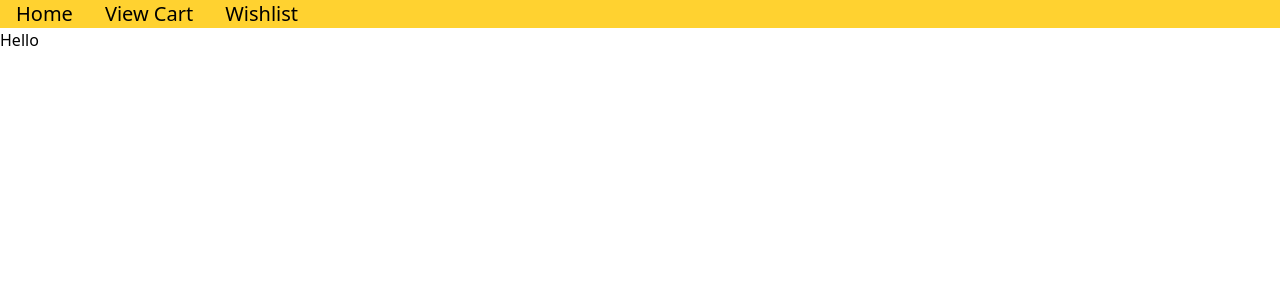
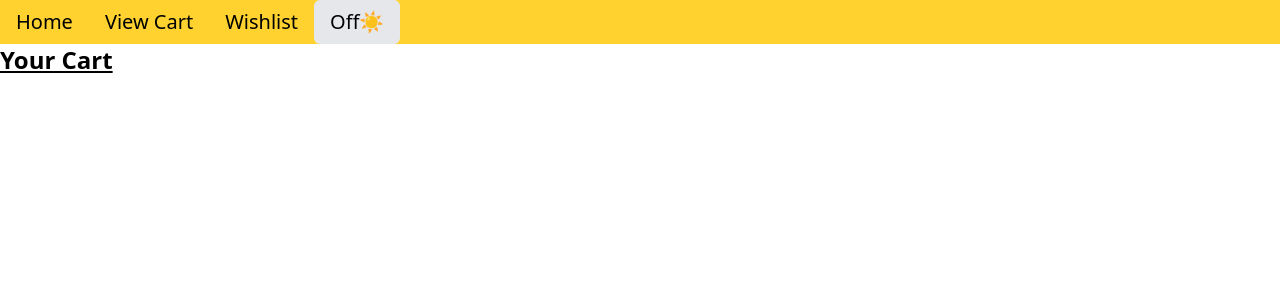
Before and after one commit to Duane-Njenga/shopfinity, a React (Vite) app: page /cart in a window 1280 px wide. Shown: the top 300 px of the page. Built offline with nearby package versions, Linux system fonts and the light colour scheme; data requests are answered from the project's data file.

Commit message:
Added darkmode Toggle

```diff
--- a/App.jsx
+++ b/App.jsx
@@ -4,14 +4,16 @@ import { Outlet } from "react-router";
 
 function App(){
 
-const [products, setProducts]= useState([])
-const [wishlist, setWishlist] = useState([])
+const [products, setProducts]= useState([]);
+const [wishlist, setWishlist] = useState([]);
+const [cartItems, setCartItems] = useState([]);
+const [dark, setDark] = useState(false)
 
 useEffect(() => {
     fetch("http://localhost:3000/products")
     .then(res => res.json())
     .then(data => setProducts(data))
-},[])
+},[]);
 
 const toggleWishlist = (product) => {
 
@@ -26,10 +28,36 @@ const toggleWishlist = (product) => {
 
 
 };
+
+const toggleCart =(product) => {
+    setCartItems((prevCart) => {
+        const exists = prevCart.some((item) => item.id === product.id)
+        return exists ?
+        prevCart.filter((item) => item.id !== product.id)
+        :
+        [...prevCart, product]
+    })
+    console.log(cartItems);
+
+}
+function toggleDarkmode(){
+    setDark(!dark)
+    const root= document.getElementById("root")
+    if(dark === true){
+        root.classList.remove("bg-darkBg")
+    }else{
+        root.classList.add("bg-darkBg")
+    }
+
+}
 return(
     <>
-     <NavBar/>
-     <Outlet context={{products, wishlist, toggleWishlist}}/>
+     <NavBar dark={dark} toggleDarkmode={toggleDarkmode}/>
+     <Outlet context={{
+        products, wishlist, toggleWishlist,
+        cartItems, toggleCart,
+        toggleDarkmode, dark
+        }}/>
     </>
 )
 }
--- /dev/null
+++ b/src/Components/DarkModeToggle.jsx
@@ -0,0 +1,13 @@
+
+function DarkModeToggle({toggleDarkmode,dark}) {
+  return (
+    <button
+      onClick={toggleDarkmode}
+      className={`px-4 py-2 rounded-md cursor-pointer ${dark ?"bg-gray-500" :"bg-gray-200"}`}
+    >
+      {dark ? 'On🌙' : 'Off☀️'}
+    </button>
+  );
+}
+
+export default DarkModeToggle;
--- a/src/Components/NavBar.jsx
+++ b/src/Components/NavBar.jsx
@@ -1,11 +1,15 @@
 import { NavLink } from "react-router";
+import DarkModeToggle from "./DarkModeToggle";
 
-function NavBar(){
+function NavBar({dark, toggleDarkmode}){
+
+
 return(
-    <div className="bg-amber-300 h-auto text-xl">
+    <div className={`h-auto text-xl  ${dark ? "bg-amber-700":"bg-amber-300"}`}>
      <NavLink to = "/"className="hover:text-amber-400 m-4 hover:bg-blue-950 rounded-md">Home</NavLink>
      <NavLink to = "/cart" className="hover:text-amber-400 m-4 hover:bg-blue-950 rounded-md">View Cart</NavLink>
      <NavLink to = "/wishlist" className="hover:text-amber-400 m-4 hover:bg-blue-950 rounded-md">Wishlist</NavLink>
+     <DarkModeToggle dark = {dark} toggleDarkmode={toggleDarkmode}/>
     </div>
 )
 }
--- a/src/Pages/Cart.jsx
+++ b/src/Pages/Cart.jsx
@@ -1,6 +1,18 @@
+import { useOutletContext } from "react-router";
+import ProductCard from "../Components/ProductCard";
 function Cart(){
+    const { cartItems } = useOutletContext();
+
 return(
-    <h1>Hello</h1>
+    <>
+        <header
+        className="text-2xl underline font-bold"
+        >Your Cart</header>
+        {cartItems.map((item) => (
+          <ProductCard key ={item.id} product={item}/>
+        ))}
+
+    </>
 )
 }
 
--- a/src/Pages/ProductPage.jsx
+++ b/src/Pages/ProductPage.jsx
@@ -4,9 +4,11 @@ import { useOutletContext, useParams } from "react-router";
 function ProductPage(){
  const params = useParams();
  const id = params.id - 1;
- const {products, wishlist, toggleWishlist} = useOutletContext();
+ const {products, wishlist, toggleWishlist, cartItems} = useOutletContext();
  const [product, setProduct] = useState(null)
  const isInWishlist = wishlist.some((item) => item.id === params.id);
+ const isInCart = cartItems.some((item) => item.id === params.id);
+
 
 
 
--- a/src/index.css
+++ b/src/index.css
@@ -1,57 +1,7 @@
 @import "tailwindcss";
-/*
-:root {
-  font-family: system-ui, Avenir, Helvetica, Arial, sans-serif;
-  line-height: 1.5;
-  font-weight: 400;
 
-  color-scheme: light dark;
-  color: rgba(255, 255, 255, 0.87);
-  background-color: #242424;
-
-  font-synthesis: none;
-  text-rendering: optimizeLegibility;
-  -webkit-font-smoothing: antialiased;
-  -moz-osx-font-smoothing: grayscale;
+@theme {
+  --color-darkBg : #111827;
+  --color-darkCard : #232c38;
+  --color-darkText: #adacac;
 }
-
-a {
-  font-weight: 500;
-  color: #646cff;
-  text-decoration: inherit;
-}
-a:hover {
-  color: #535bf2;
-}
-
-body {
-  margin: 0;
-  display: flex;
-  place-items: center;
-  min-width: 320px;
-  min-height: 100vh;
-}
-
-h1 {
-  font-size: 3.2em;
-  line-height: 1.1;
-}
-
-button {
-  border-radius: 8px;
-  border: 1px solid transparent;
-  padding: 0.6em 1.2em;
-  font-size: 1em;
-  font-weight: 500;
-  font-family: inherit;
-  background-color: #1a1a1a;
-  cursor: pointer;
-  transition: border-color 0.25s;
-}
-button:hover {
-  border-color: #646cff;
-}
-button:focus,
-button:focus-visible {
-  outline: 4px auto -webkit-focus-ring-color;
-} */
```
